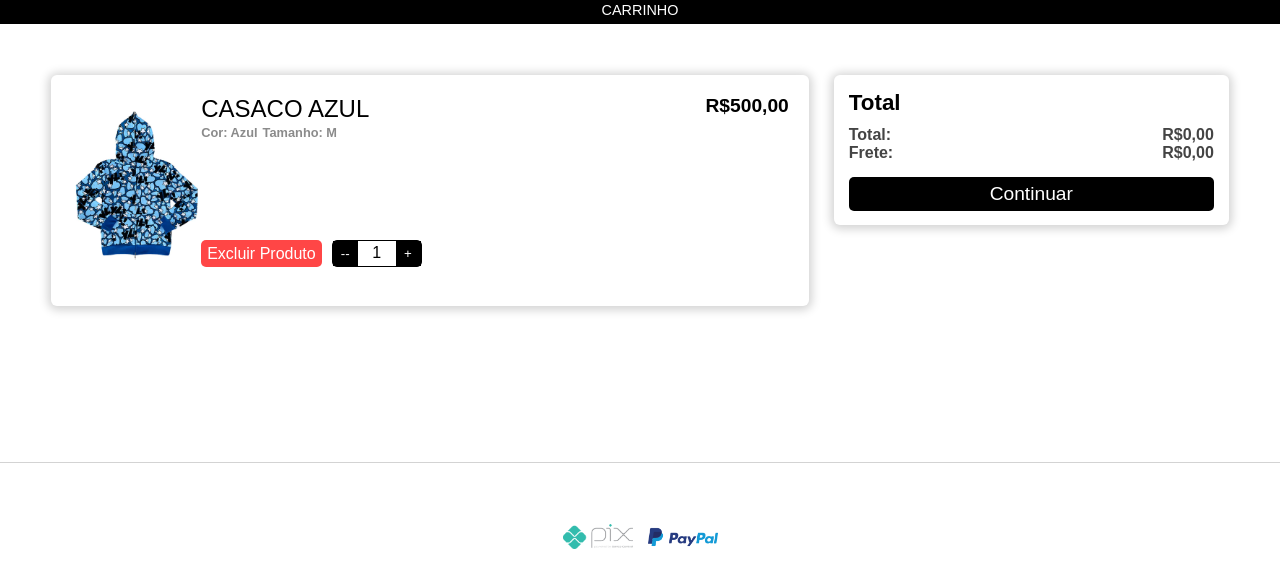
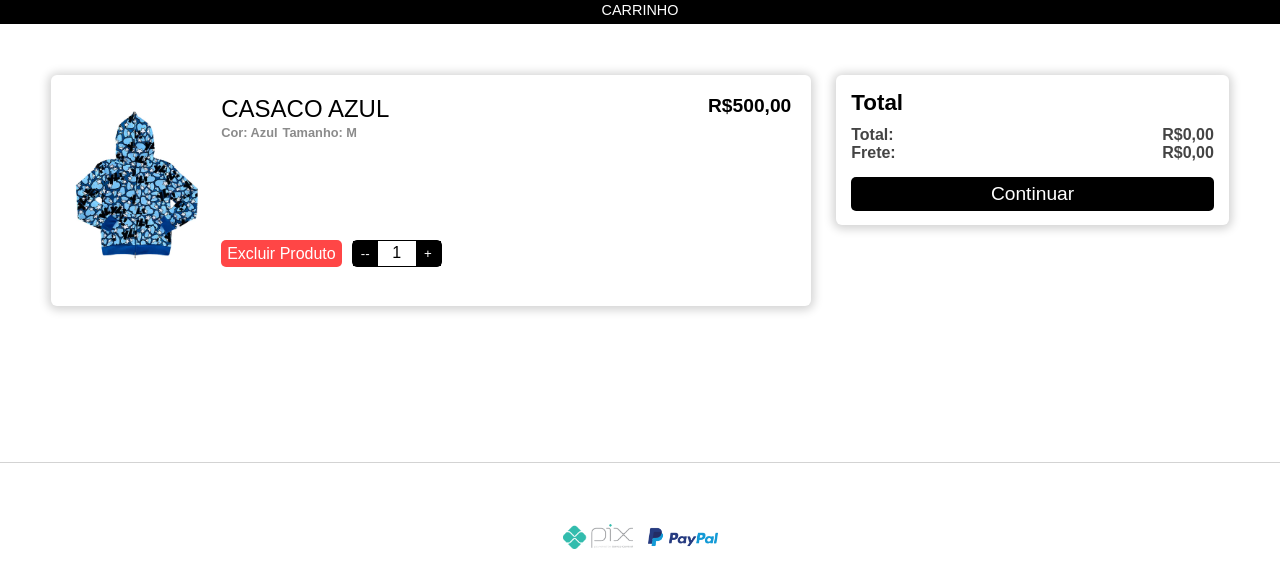
Before and after one commit to felipeDosProgramas/Loja, a PHP site: page /telaCarrinho.html in a window 1280 px wide. Shown: the part 202-773 px from the top of the page. Run offline with PHP 8.4, Linux system fonts and the light colour scheme.

Commit message:
Atualização tela de carrinho

```diff
--- a/css-atual/style.css
+++ b/css-atual/style.css
@@ -680,11 +680,11 @@ a {
   display: grid;
   grid-template-areas: "caixaFoto divPreco";
   margin-bottom: 28px;
-  gap: 15px;
 }
 
 .caixaFoto {
   display: flex;
+  gap: 20px;
 }
 
 .imgCar {
--- a/sass/pages/telaCarrinho.scss
+++ b/sass/pages/telaCarrinho.scss
@@ -18,11 +18,11 @@
     display: grid;
     grid-template-areas: 'caixaFoto divPreco';
     margin-bottom: 28px;
-    gap: 15px;
 }
 
 .caixaFoto {
     display: flex;
+    gap: 20px;
 }
 
 .imgCar {
```
Also changed, not shown: 1 other file.
